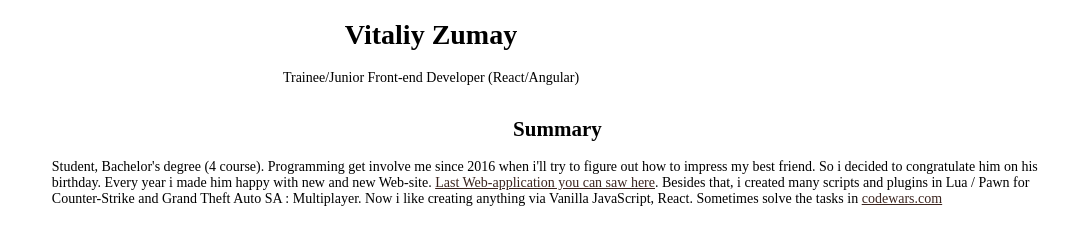
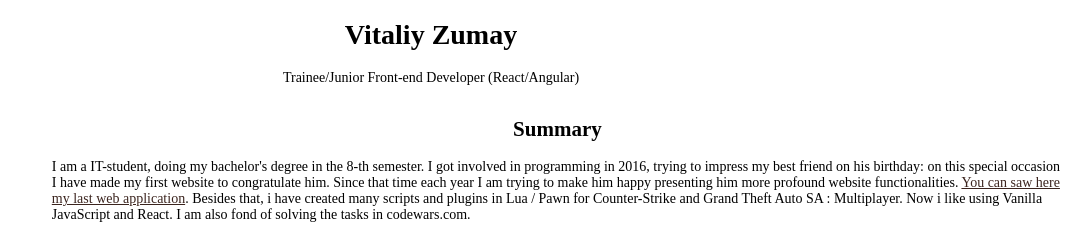
Before and after one commit to BennyXizt/cv-2022, a plain HTML site: page pages/cv-blackwhite.html in a window 1280 px wide. Shown: the top 228 px of the page, 209-1280 px from the left. Drawn offline with Linux system fonts and the light colour scheme; a web font is replaced by a local one.

Commit message:
Grammary fixes

```diff
--- a/pages/cv-blackwhite.html
+++ b/pages/cv-blackwhite.html
@@ -57,10 +57,10 @@
 	<section class="right_container">
 		<article class="summary">
 			<h2>Summary</h2>
-			<p>Student, Bachelor's degree (4 course). Programming get involve me since 2016 when i'll try to figure out how to impress my best friend.
-			So i decided to congratulate him on his birthday. Every year i made him happy with new and new Web-site. <a href="https://www.youtube.com/watch?v=0gJB9pS8BXE">Last Web-application you can saw here</a>.
-			Besides that, i created many scripts and plugins in Lua / Pawn for Counter-Strike and Grand Theft Auto SA : Multiplayer. Now i like creating anything via Vanilla JavaScript, React.
-			Sometimes solve the tasks in <a href="https://www.codewars.com/users/Benny_Xizt">codewars.com</a></p>
+			<p>I am a IT-student, doing my bachelor's degree in the 8-th semester. I got involved in programming in 2016, trying to impress my best friend on his birthday: on this special occasion I have made my first website to congratulate him.
+			Since that time each year I am trying to make him happy presenting him more profound website functionalities.  <a href="https://www.youtube.com/watch?v=0gJB9pS8BXE">You can saw here my last web application</a>.
+		    Besides that, i have created many scripts and plugins in Lua / Pawn for Counter-Strike and Grand Theft Auto SA : Multiplayer. Now i like using Vanilla JavaScript and React.
+			I am also fond of solving the tasks in <a href="https://www.codewars.com/users/Benny_Xizt"></a>codewars.com.</a></p>
 		</article>
 		<article class="summary">
 			<h2>Practice</h2>
```
Also changed, not shown: pages/cv-colored.html (+4 -4 lines).
